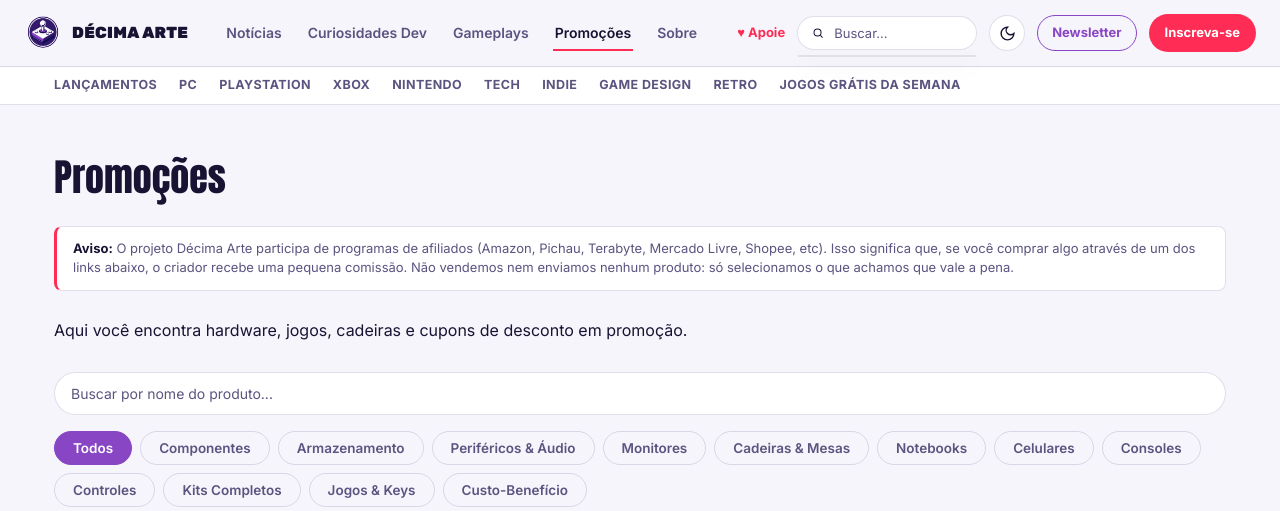
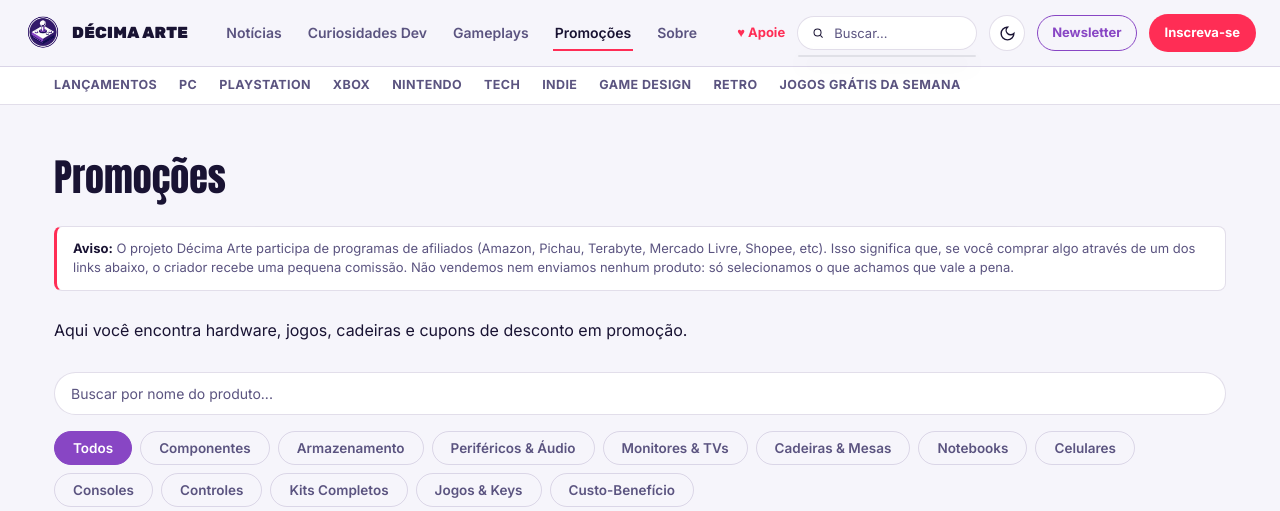
Before and after one commit to decimaarte/decimaarte, a Jekyll site: the page built from promocoes.html, in a window 1280 px wide and 1290 px high, cut to the strip 0-511 px from the top of the window. Built offline with Jekyll 4.4.1, drawn with Linux system fonts in a browser that asks for light colours.

Commit message:
promocoes.html

```diff
--- a/promocoes.html
+++ b/promocoes.html
@@ -17,7 +17,7 @@
   <div id="promo-filters" style="display:flex;flex-wrap:wrap;gap:8px;margin-top:16px;">
     <button class="promo-filter-btn active" data-cat="todos">Todos</button>
     {% assign cats = "componentes,armazenamento,perifericos,monitores,cadeiras-mesas,notebooks,celulares,consoles,controles,kits,jogos-keys,custo-beneficio" | split: "," %}
-    {% assign labels = "Componentes,Armazenamento,Periféricos &amp; Áudio,Monitores,Cadeiras &amp; Mesas,Notebooks,Celulares,Consoles,Controles,Kits Completos,Jogos &amp; Keys,Custo-Benefício" | split: "," %}
+    {% assign labels = "Componentes,Armazenamento,Periféricos &amp; Áudio,Monitores &amp; TVs,Cadeiras &amp; Mesas,Notebooks,Celulares,Consoles,Controles,Kits Completos,Jogos &amp; Keys,Custo-Benefício" | split: "," %}
     {% for cat in cats %}<button class="promo-filter-btn" data-cat="{{ cat }}">{{ labels[forloop.index0] }}</button>{% endfor %}
   </div>
 </div>
```
